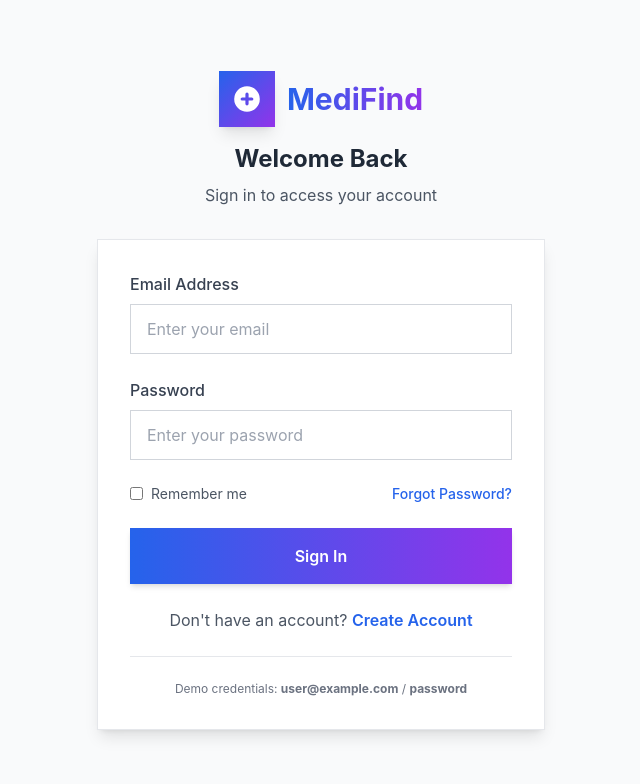
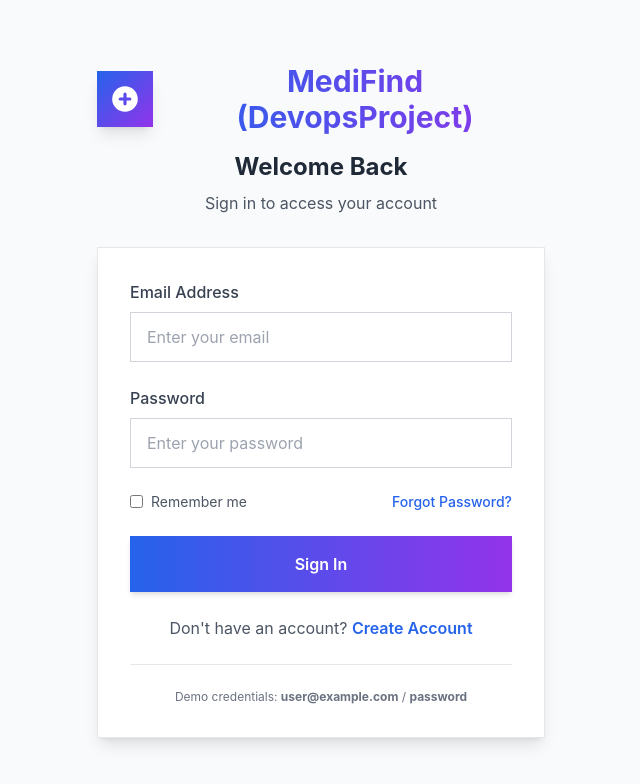
Before and after one commit to ushankamesh-devX/MediFind, a React (Create React App) app in the folder frontend/: page /login in a window 1280 px wide. Shown: the top 784 px of the page, without its empty margins (319-959 px from the left). Built offline with nearby package versions, Linux system fonts and the light colour scheme; the HTML template or start-up script is replaced by a standard one.

Commit message:
Update Login.js

```diff
--- a/frontend/src/pages/Login.js
+++ b/frontend/src/pages/Login.js
@@ -48,7 +48,7 @@ function Login({ onLoginSuccess }) {
               </svg>
             </div>
             <h1 className="text-3xl font-bold bg-gradient-to-r from-blue-600 to-purple-600 bg-clip-text text-transparent">
-              MediFind
+              MediFind (DevopsProject)
             </h1>
           </div>
           <h2 className="text-2xl font-bold text-gray-800 mb-2">Welcome Back</h2>
```
